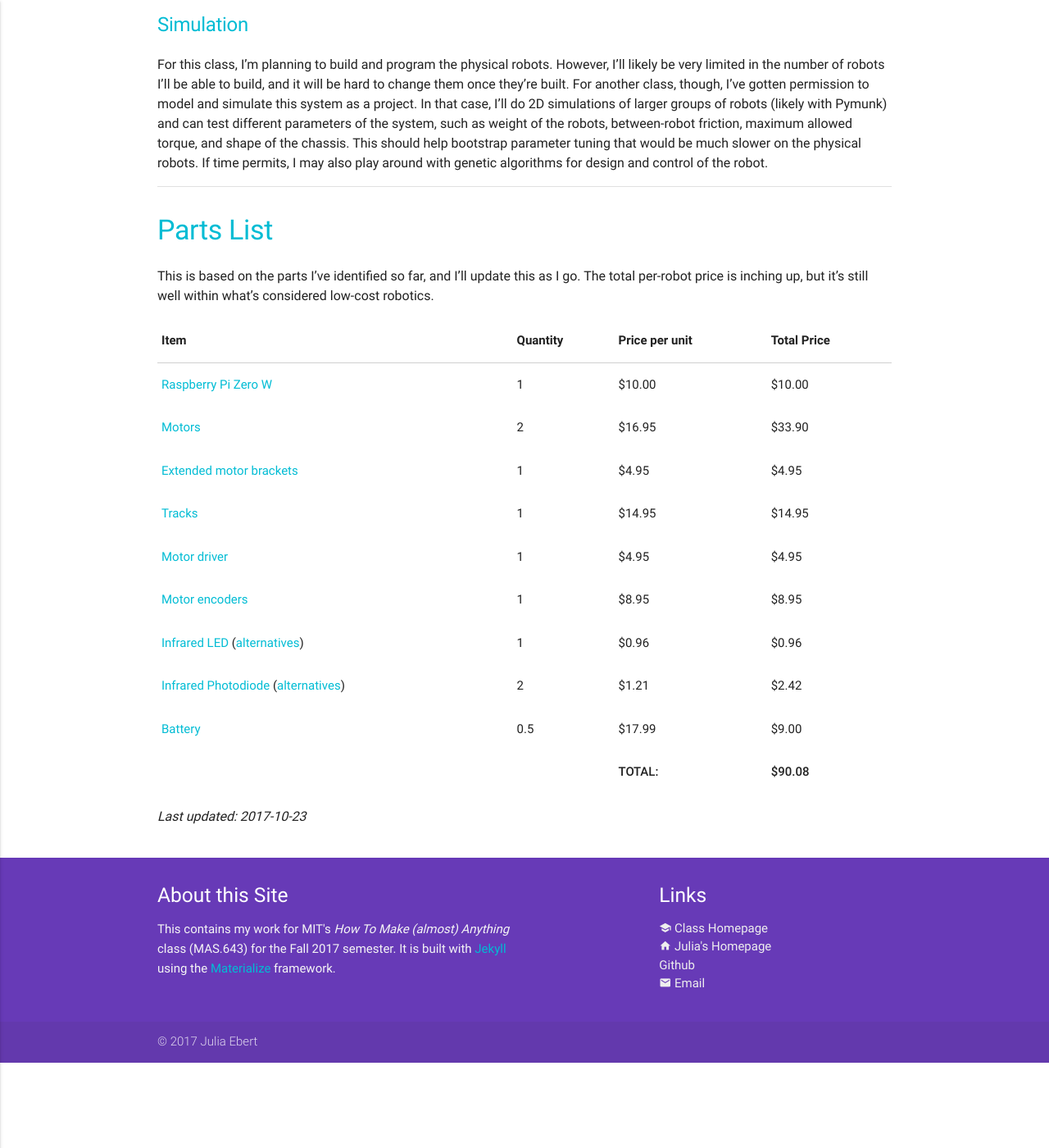
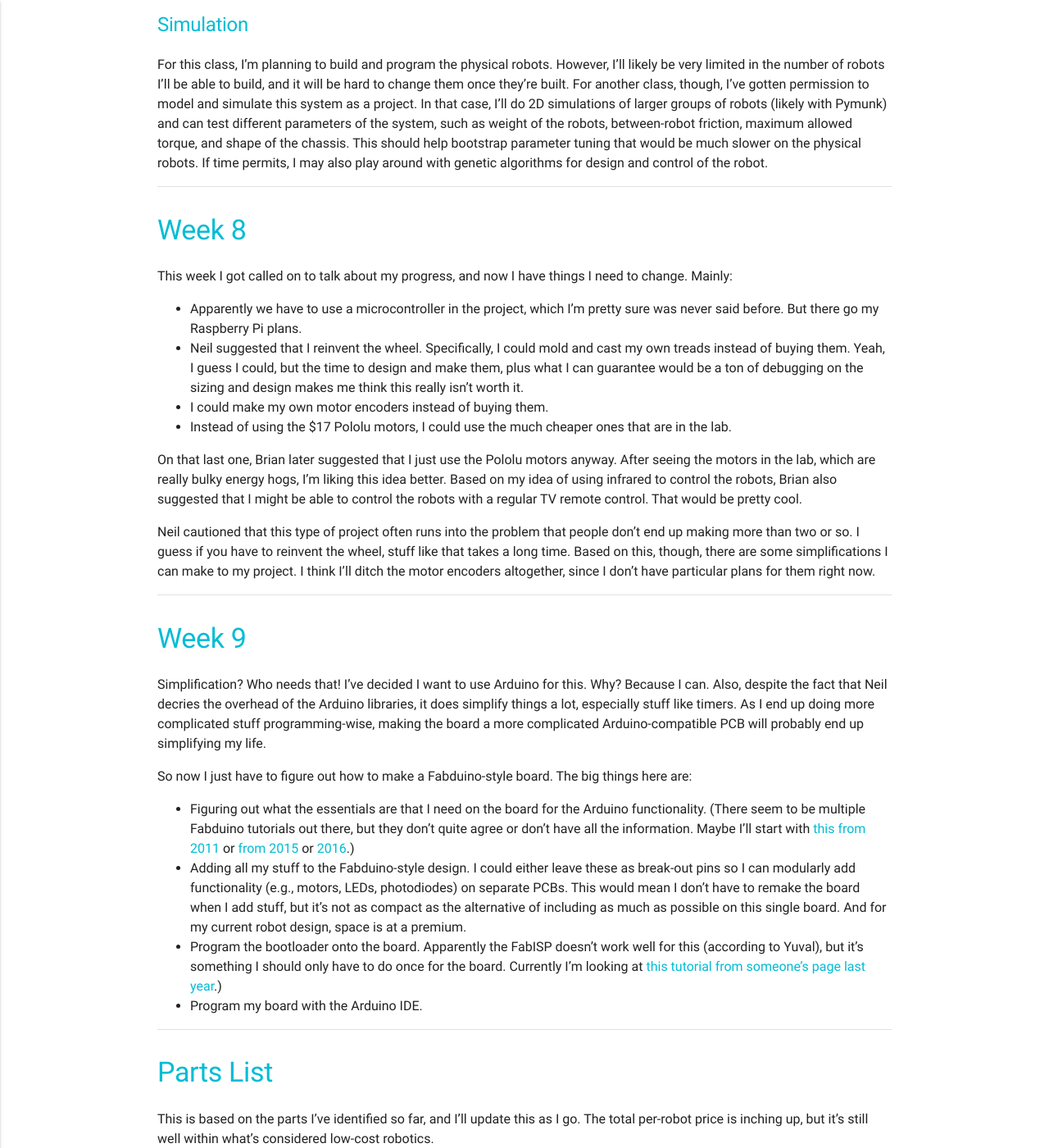
Before and after one commit to jtebert/how-to-make, a Jekyll site: the page built from project.md, in a window 1280 px wide and 1400 px high, scrolled down 6455 px. Shown: the whole window at 82% size. Built offline with Jekyll 4.4.1, drawn with Linux system fonts in a browser that asks for light colours; nearby versions of some CDN libraries; formulas are drawn with MathJax 3; before the commit the page ends 7751 px from its top, so only the background shows below that; some of the changed text lies outside the part shown.

Commit message:
Start of week 9

```diff
--- a/project.md
+++ b/project.md
@@ -149,6 +149,34 @@ For this class, I'm planning to build and program the physical robots. However,
 
 ---
 
+# Week 8
+
+This week I got called on to talk about my progress, and now I have things I need to change. Mainly:
+
+- Apparently we have to use a microcontroller in the project, which I'm pretty sure was never said before. But there go my Raspberry Pi plans.
+- Neil suggested that I reinvent the wheel. Specifically, I could mold and cast my own treads instead of buying them. Yeah, I guess I could, but the time to design and make them, plus what I can guarantee would be a ton of debugging on the sizing and design makes me think this really isn't worth it.
+- I could make my own motor encoders instead of buying them.
+- Instead of using the $17 Pololu motors, I could use the much cheaper ones that are in the lab.
+
+On that last one, Brian later suggested that I just use the Pololu motors anyway. After seeing the motors in the lab, which are really bulky energy hogs, I'm liking this idea better. Based on my idea of using infrared to control the robots, Brian also suggested that I might be able to control the robots with a regular TV remote control. That would be pretty cool.
+
+Neil cautioned that this type of project often runs into the problem that people don't end up making more than two or so. I guess if you have to reinvent the wheel, stuff like that takes a long time. Based on this, though, there are some simplifications I can make to my project. I think I'll ditch the motor encoders altogether, since I don't have particular plans for them right now.
+
+---
+
+# Week 9
+
+Simplification? Who needs that! I've decided I want to use Arduino for this. Why? Because I can. Also, despite the fact that Neil decries the overhead of the Arduino libraries, it does simplify things a lot, especially stuff like timers. As I end up doing more complicated stuff programming-wise, making the board a more complicated Arduino-compatible PCB will probably end up simplifying my life.
+
+So now I just have to figure out how to make a Fabduino-style board. The big things here are:
+
+- Figuring out what the essentials are that I need on the board for the Arduino functionality. (There seem to be multiple Fabduino tutorials out there, but they don't quite agree or don't have all the information. Maybe I'll start with [this  from 2011](http://fab.cba.mit.edu/classes/863.11/people/tiffany.tseng/fabduino/index.html) or [from 2015](http://fabacademy.org/archives/2015/doc/projects/fabkit-0.4.html) or [2016](http://archive.fabacademy.org/2016/fablabesan2016/students/328/fabduino-build.html).)
+- Adding all my stuff to the Fabduino-style design. I could either leave these as break-out pins so I can modularly add functionality (e.g., motors, LEDs, photodiodes) on separate PCBs. This would mean I don't have to remake the board when I add stuff, but it's not as compact as the alternative of including as much as possible on this single board. And for my current robot design, space is at a premium.
+- Program the bootloader onto the board. Apparently the FabISP doesn't work well for this (according to Yuval), but it's something I should only have to do once for the board. Currently I'm looking at [this tutorial from someone's page last year](http://archive.fabacademy.org/2016/fablabesan2016/students/328/fabduino-bootloading.html).)
+- Program my board with the Arduino IDE.
+
+---
+
 # Parts List
 
 This is based on the parts I've identified so far, and I'll update this as I go. The total per-robot price is inching up, but it's still well within what's considered low-cost robotics.
@@ -159,15 +187,13 @@ Item     | Quantity | Price per unit | Total Price
 [Motors](https://www.pololu.com/product/2213) | 2 | $16.95 | $33.90
 [Extended motor brackets](https://www.pololu.com/product/1089) | 1 | $4.95 | $4.95
 [Tracks](https://www.pololu.com/product/3033) | 1 | $14.95 | $14.95
-[Motor driver](https://www.pololu.com/product/713) | 1 | $4.95 | $4.95
-[Motor encoders](https://www.pololu.com/product/3081) | 1 | $8.95 | $8.95
 [Infrared LED](https://www.digikey.com/product-detail/en/osram-opto-semiconductors-inc/SFH-4050-Z/475-2864-1-ND/2207282) ([alternatives](https://www.digikey.com/products/en/optoelectronics/infrared-uv-visible-emitters/94?k=infrared+led&k=&pkeyword=infrared+led&pv551=45&pv551=47&pv551=49&FV=2dc0ac1%2C4fc0064%2C4fc0461%2C4fc0017%2C4fc005d%2C4fc005e%2C4fc0060%2C89c0029%2C89c002c%2C89c002d%2C89c002f%2C89c0031%2C1f140000%2Cffe0005e%2C1140003&mnonly=0&ColumnSort=-1000009&page=1&quantity=0&ptm=0&fid=0&pageSize=25)) | 1 | $0.96 | $0.96
 [Infrared Photodiode](https://www.digikey.com/product-detail/en/vishay-semiconductor-opto-division/BPW34/751-1015-ND/1681149) ([alternatives](https://www.digikey.com/products/en/sensors-transducers/optical-sensors-photodiodes/543?k=infrared+photodiode&k=&pkeyword=infrared+photodiode&pv551=43&FV=1140050%2C89c0029%2C89c002b%2C89c002d%2C89c002f%2C1f140000%2Cffe0021f%2Ca0000b%2Ca0000c%2Ca0018d%2Ca00009&mnonly=0&ColumnSort=0&page=1&quantity=0&ptm=0&fid=0&pageSize=25)) | 2 | $1.21 | $2.42
-[Battery](https://smile.amazon.com/gp/product/B0722Y5ZS9/ref=oh_aui_search_detailpage?ie=UTF8&psc=1) | 0.5 | $17.99 | $9.00
-| | **TOTAL:** | **$90.08**
+[Battery (2 pack)](https://smile.amazon.com/gp/product/B0722Y5ZS9/ref=oh_aui_search_detailpage?ie=UTF8&psc=1) | 0.5 | $17.99 | $9.00
+| | **TOTAL:** | **$76.18**
 
 *Last updated: 2017-10-23*
 
 <!--
-10+33.9+4.95+14.95+4.95+8.95+0.96+2.42+9
+10+33.9+4.95+14.95+0.96+2.42+9
 -->
```
Also changed, not shown: _posts/2017-11-01-output-devices.md (added, +26 -0 lines).
